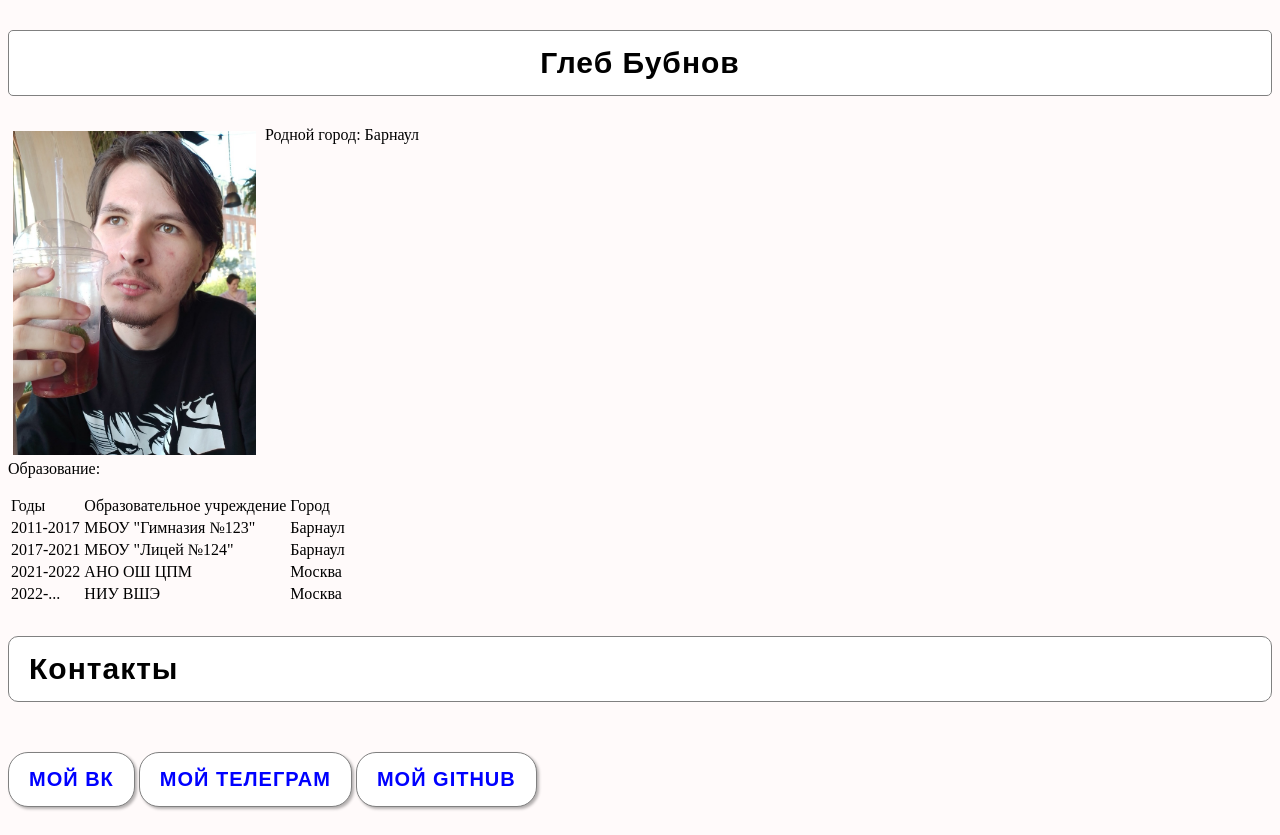
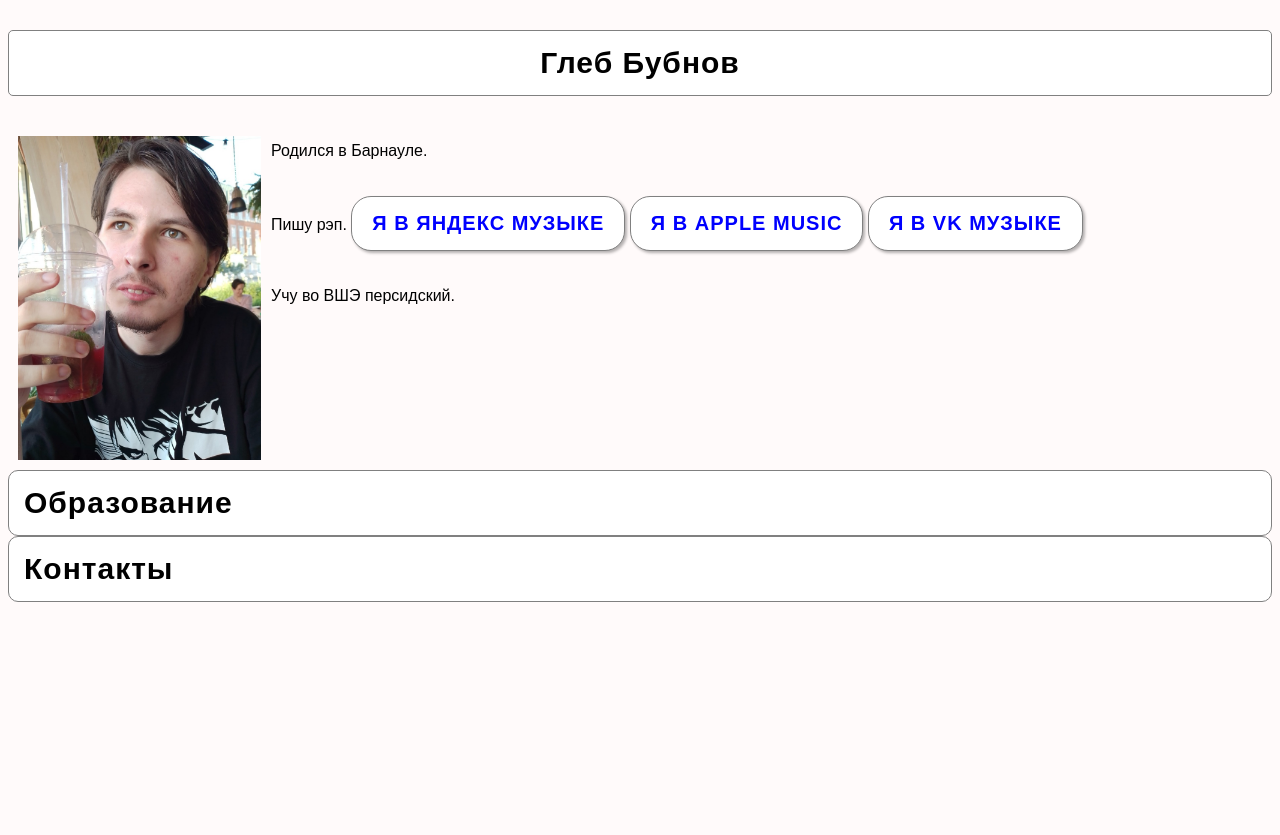
Before and after one commit to Interprole/-, a plain HTML site: page mywebpage/index.html in a window 1280 px wide. After the commit the page ends 800 px from the top, so only its background shows below. Drawn offline with Linux system fonts and the light colour scheme.

Commit message:
Add files via upload

```diff
--- a/mywebpage/index.html
+++ b/mywebpage/index.html
@@ -7,32 +7,40 @@
 </head>
 <body>
 <h1>Глеб Бубнов</h1>
-<p>
-<img src="photo.jpg" width="243" height="324" alt="Моя фотокарточка" align="top"
-vspace="5" hspace="5">
-Родной город: Барнаул
-<br>
-Образование:
-<br>
+<div class="block">
+<div><img src="photo.jpg" width="243" height="324" alt="Моя фотокарточка" align="left"
+vspace="10" hspace="10"></div>
+<div>
+<p>Родился в Барнауле.</p>
+<p>Пишу рэп.
+<a href="https://music.yandex.ru/artist/12863219" target="_blank">Я в Яндекс Музыке</a>
+<a href="https://music.apple.com/ru/artist/xer0x/1580224098" target="_blank">Я в Apple Music</a>
+<a href="https://vk.com/artist/xer0x" target="_blank">Я в VK Музыке</a>
+</p>
+<p>Учу во ВШЭ персидский.</p>
+</div>
+</div>
+<div class="education"><h3>Образование</h3></div>
+<div class="table">
 <table>
 <tr>
-<td>Годы</td>
-<td>Образовательное учреждение</td>
-<td>Город</td>
+<th>Годы</th>
+<th>Образовательное учреждение</th>
+<th>Город</th>
 </tr>
 <tr>
 <td>2011-2017</td>
-<td>МБОУ "Гимназия №123"</td>
+<td>Гимназия №123</td>
 <td>Барнаул</td>
 </tr>
 <tr>
 <td>2017-2021</td>
-<td>МБОУ "Лицей №124"</td>
+<td>Лицей №124</td>
 <td>Барнаул</td>
 </tr>
 <tr>
 <td>2021-2022</td>
-<td>АНО ОШ ЦПМ</td>
+<td>ШЦПМ</td>
 <td>Москва</td>
 </tr>
 <tr>
@@ -41,12 +49,12 @@ vspace="5" hspace="5">
 <td>Москва</td>
 </tr>
 </table>
-</p>
-<h3>Контакты</h3>
+</div>
+<h3 class="contacts">Контакты</h3>
+<div class="conts">
 <a href="https://vk.com/internprole" target="_blank">Мой ВК</a>
 <a href="https://t.me/dergleb" target="_blank">Мой Телеграм</a>
 <a href="https://github.com/Interprole" target="_blank">Мой Github</a>
+</div>
 </body>
-
-
 </html>
--- a/mywebpage/style.css
+++ b/mywebpage/style.css
@@ -1,4 +1,5 @@
-BODY {background: snow; color: black}
+BODY {background: snow; color: black; font-family: 'Montserrat', sans-serif;
+}
 H1 {
 	color: black;
 	border-radius: 5px;
@@ -13,20 +14,40 @@ H1 {
 	margin-bottom: 1em;
     font-weight: bold;
     font-family: 'Montserrat', sans-serif;
+	transition:all 0.4s ease-in-out;
 	}
+TABLE {
+	background-size: 12px 12px;
+    font-family: 'Montserrat', sans-serif;
+	letter-spacing: 1px;
+
+	}
+TH, TD {
+   border: 1px solid grey;
+   border-radius: 10px;
+   background: azure;
+   box-shadow: 2px 2px 3px rgba(0, 0, 0, 0.3);
+   transition:all 0.2s ease-in-out;
+}
+TH:hover, TD:hover {
+	background: antiquewhite;
+}
+.block{display:grid; grid-template-columns:243px 1fr;
+grid-column-gap:20px;}
 H3 {
 	color: black;
 	border-radius: 10px;
 	border: 1px solid gray;
     background-color: white;
-	background-size: 12px 12px;
+    margin-bottom: 0px;
+	margin-top: 0px;
     letter-spacing: 1px;
-    padding: 15px 20px;
+    padding: 15px 15px;
     font-size: 30px;
-	margin-top: 1em;
-	margin-bottom: 1em;
     font-weight: bold;
     font-family: 'Montserrat', sans-serif;
+	transition:all 0.4s ease-in-out;
+	display: block;
 	}
 A {
 	border-radius: 20px;
@@ -44,11 +65,33 @@ A {
 	margin-bottom: 1em;
     font-weight: bold;
     font-family: 'Montserrat', sans-serif;
-    transition: 0.4s ease-in-out;
+    transition:all 0.4s ease-in-out;
 	box-shadow: 2px 2px 3px rgba(0, 0, 0, 0.3);
    }
 A:hover {
 	color: orange;
-    margin: 15px 25px;
+    margin: 15px 15px;
    }
-IMG:hover{}
+H1:hover, H3:hover {background: antiquewhite;
+}
+.conts {
+	display:none;
+	transition:all 0.4s ease-in-out;
+}
+.conts:hover{
+	display: inline-block;
+}
+.table:hover{
+	display: table;
+
+}
+.table{
+	transition:all 0.4s ease-in-out;
+	display: none;
+}
+.education:hover ~ .table {
+	display: table;
+}
+.contacts:hover ~ .conts {
+	display: inline-block;
+}
```
